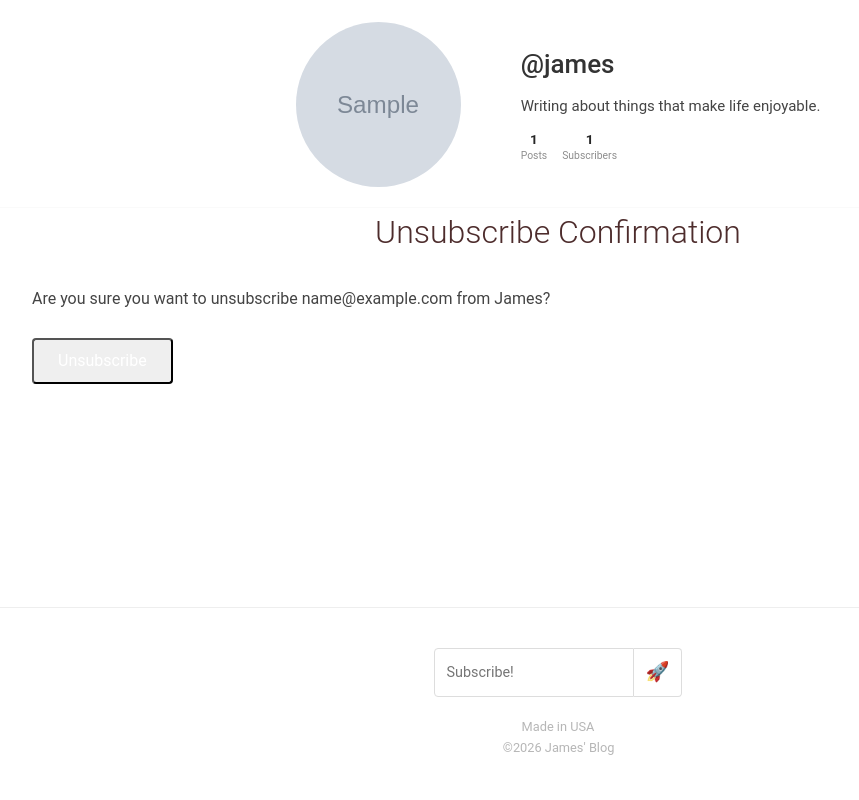
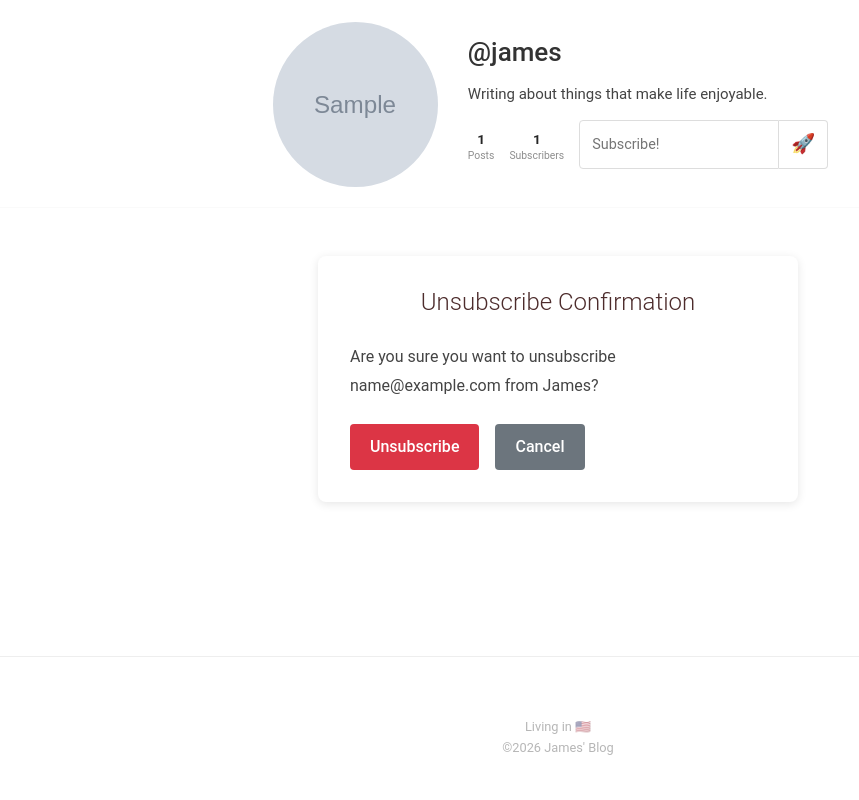
Before and after one commit to woodhalljames/james_blog, a Django app: template blog/templates/emails/unsubscribe_confirm.html in a window 1280 px wide. Shown: the whole page, without its empty margins (82-941 px from the left). Run offline with Django 5.2, Linux system fonts and the light colour scheme; the template is opened without the code that fills it: values that come from a table or form of the project are taken from there, others are empty; tables that the repository leaves empty hold one stand-in row (values such as "Sample post"); grey boxes marked "Sample" are stand-in pictures; parts of the project's set-up code (start-up, migrations or seed data) failed here and were passed over.

Commit message:
small updoots

```diff
--- a/blog/models.py
+++ b/blog/models.py
@@ -15,6 +15,7 @@ from django.utils.html import strip_tags
 from django.core.files import File
 from django.conf import settings
 from django.core.files.storage import default_storage
+from django.templatetags.static import static
 
 
 class Author(models.Model):
@@ -194,6 +195,13 @@ class Post(models.Model):
             site_url = settings.SITE_URL.rstrip('/')
             article_url = f"{site_url}{self.get_absolute_url()}"
 
+            def absolute(url):
+                # Media/static URLs are already absolute (served from the R2 CDN);
+                # only relative URLs need the site domain prepended.
+                if not url:
+                    return None
+                return url if url.startswith('http') else f"{site_url}{url}"
+
             schema = {
                 "@context": "https://schema.org",
                 "@type": "BlogPosting",
@@ -203,12 +211,9 @@ class Post(models.Model):
                 },
                 "headline": self.title,
                 "description": self.meta_description,
-                "image": [
-                    f"{site_url}{self.featured_image.url}" if self.featured_image else None
-                ],
                 "author": {
                     "@type": "Person",
-                    "name": self.author.full_name(),
+                    "name": self.author.full_name() or str(self.author),
                     "url": settings.SITE_URL,
                 },
                 "publisher": {
@@ -216,7 +221,7 @@ class Post(models.Model):
                     "name": settings.SITE_NAME,
                     "logo": {
                         "@type": "ImageObject",
-                        "url": f"{site_url}{settings.SITE_LOGO}"
+                        "url": absolute(static(settings.SITE_LOGO))
                     }
                 },
                 "datePublished": self.published_at.isoformat() if self.published_at else None,
@@ -225,6 +230,8 @@ class Post(models.Model):
                 "articleBody": strip_tags(self.content),
                 "wordCount": len(strip_tags(self.content).split()),
             }
+            if self.featured_image:
+                schema["image"] = [absolute(self.featured_image.url)]
 
             schema = {k: v for k, v in schema.items() if v is not None}
             return json.dumps(schema, ensure_ascii=False)
--- a/blog/templates/base.html
+++ b/blog/templates/base.html
@@ -8,7 +8,7 @@
     <meta name="viewport" content="width=device-width, initial-scale=1.0">
     <title>{% block title %}@james{% endblock %}</title>
     {% block meta_description %}<meta name="description" content="Writing about things that make life enjoyable.">{% endblock %}
-    {% block meta_keywords %}<meta name="keywords" content="James Woodhall, Pittsburgh, Pennsylvania, Freeport, blog, good reads, cats, card games, travel, fun, personal essays, motorcycle, finance, investing, life enjoyment, magic the gathering, kayaking, software, mindfulness, personal growth">{% endblock %}
+    {% block meta_keywords %}<meta name="keywords" content="James Woodhall, Pittsburgh, Pennsylvania, Freeport, blog, good reads, cats, card games, travel, fun, essays, motorcycle, history, finance, investing, joy, kayaking, software, mindfulness, personal growth">{% endblock %}
     <meta name="author" content="James Woodhall">
     {% block canonical %}<link rel="canonical" href="{{ request.build_absolute_uri }}">{% endblock %}
     <link rel="alternate" type="application/rss+xml" title="James' Blog" href="{% url 'blog:rss_feed' %}">
@@ -29,7 +29,7 @@
           "@context": "http://schema.org",
           "@type": "Blog",
           "name": "James' Blog",
-          "description": "Writing about things that make life enjoyable",
+          "description": "James Woodhall's writes about things that make life enjoyable",
           "url": "https://jameswoodhall.com",
           "author": {
             "@type": "Person",
@@ -78,10 +78,18 @@
                             </a>
                         </li>
                         <li>
-                            <a class="profile-stat-item" href="#newsletter-form">
+                            <a class="profile-stat-item" href="#newsletter-email">
                                 <span class="stat-number">{% total_subscribers %}</span>
                                 <span class="stat-label">Subscribers</span>
                             </a>
+                        </li>
+                        <li class="profile-stat-item newsletter-stat-item">
+                            <form id="newsletter-form" class="newsletter-form" method="post" action="{% url 'blog:subscribe' %}">
+                                {% csrf_token %}
+                                <input type="email" name="email" placeholder="Subscribe!" id="newsletter-email" required>
+                                <button type="submit" id="newsletter-submit" class="subscribe-button">🚀</button>
+                            </form>
+                            <div id="newsletter-message" class="newsletter-message"></div>
                         </li>
                     </ul>
                 </div>
@@ -98,16 +106,9 @@
         <!-- Footer -->
         <footer class="footer">
             <div class="footer-container">
-                <form id="newsletter-form" class="newsletter-form" method="post" action="{% url 'blog:subscribe' %}">
-                    {% csrf_token %}
-                    <input type="email" name="email" placeholder="Subscribe!" id="newsletter-email" required>
-                    <button type="submit" id="newsletter-submit" class="subscribe-button">🚀</button>
-                </form>
-                <div id="newsletter-message" class="newsletter-message"></div>
-
                 <div class="footer-copyright">
-                    Made in USA <br>
-                    &hairsp;©{% now "Y" %} James' Blog
+                    Living in 🇺🇸<br>
+                    &copy;{% now "Y" %} James' Blog
                 </div>
             </div>
         </footer>
--- a/blog/templates/emails/unsubscribe_confirm.html
+++ b/blog/templates/emails/unsubscribe_confirm.html
@@ -1,22 +1,66 @@
 {% extends "base.html" %}
 
 {% block content %}
-<div class="container mx-auto px-4 py-8">
-    <div class="max-w-md mx-auto bg-white p-8 rounded-lg shadow-md">
-        <h1 class="text-2xl font-bold mb-4">Unsubscribe Confirmation</h1>
-        <p class="mb-4">Are you sure you want to unsubscribe {{ subscriber.email }} from James?</p>
+<style>
+    .unsub-card {
+        max-width: 480px;
+        margin: 3rem auto;
+        padding: 2rem;
+        background: #fff;
+        border-radius: 8px;
+        box-shadow: 0 2px 10px rgba(0,0,0,0.1);
+    }
+    .unsub-card h1 {
+        font-size: 1.5rem;
+        margin-bottom: 1rem;
+    }
+    .unsub-card p {
+        margin-bottom: 1.5rem;
+    }
+    .unsub-actions {
+        display: flex;
+        gap: 1rem;
+    }
+    .unsub-btn {
+        display: inline-block;
+        padding: 10px 20px;
+        border-radius: 4px;
+        font-size: 1rem;
+        font-weight: 500;
+        border: none;
+        cursor: pointer;
+        text-decoration: none;
+        text-align: center;
+    }
+    .unsub-btn-danger {
+        background-color: #dc3545;
+        color: #fff;
+    }
+    .unsub-btn-danger:hover {
+        background-color: #b02a37;
+    }
+    .unsub-btn-secondary {
+        background-color: #6c757d;
+        color: #fff;
+    }
+    .unsub-btn-secondary:hover {
+        background-color: #565e64;
+    }
+</style>
+<div class="unsub-card">
+    <h1>Unsubscribe Confirmation</h1>
+    <p>Are you sure you want to unsubscribe {{ subscriber.email }} from James?</p>
 
     <form method="post">
         {% csrf_token %}
-            <div class="flex gap-4">
-                <button type="submit" class="bg-red-500 text-white px-4 py-2 rounded hover:bg-red-600">
+        <div class="unsub-actions">
+            <button type="submit" class="unsub-btn unsub-btn-danger">
                 Unsubscribe
             </button>
-                <a href="/" class="bg-gray-500 text-white px-4 py-2 rounded hover:bg-gray-600">
+            <a href="/" class="unsub-btn unsub-btn-secondary">
                 Cancel
             </a>
         </div>
     </form>
 </div>
-</div>
 {% endblock %}
--- a/james_blog/settings.py
+++ b/james_blog/settings.py
@@ -173,7 +173,7 @@ DEFAULT_AUTO_FIELD = "django.db.models.BigAutoField"
 # Email Configuration
 SITE_NAME = 'James\' Blog'
 SITE_URL = 'https://jameswoodhall.com'
-SITE_LOGO = '/static/img/logo.png'
+SITE_LOGO = 'img/social.jpg'  # relative to STATIC_URL; resolved via {% static %} so it works on the R2 CDN too
 EMAIL_BACKEND = 'django.core.mail.backends.smtp.EmailBackend'
 EMAIL_HOST = 'smtp.gmail.com'
 EMAIL_PORT = 587
--- a/static/css/base.css
+++ b/static/css/base.css
@@ -237,7 +237,6 @@
     height: 150px;
     border-radius: 50%;
     overflow: hidden;
-    margin-right: 30px;
     flex-shrink: 0;
   }
 
@@ -311,6 +310,7 @@
 
   .profile-stats ul {
     display: flex;
+    align-items: center;
     list-style: none;
     padding: 0;
     margin: 0;
@@ -344,7 +344,7 @@
       text-align: center;
     }
 
-    .profile-image {
+    .profile-image-link {
       margin-right: 0;
       margin-bottom: 15px;
     }
@@ -1265,6 +1265,12 @@ body { background-color: #fff; }
 }
 .profile-image-link:hover { opacity: 0.85; }
 
+@media (max-width: 600px) {
+    .profile-image-link {
+        margin-right: 0;
+    }
+}
+
 /* Tighter grid gap */
 .post-grid { gap: 3px; }
 
```
Also changed, not shown: blog/templates/emails/unsubscribe_success.html (+40 -9 lines), blog/templates/post_detail.html (+1 -22 lines), blog/templates/post_list.html (+9 -1 lines), 1 other file. Lines whose indentation alone changed are shown as unchanged.
